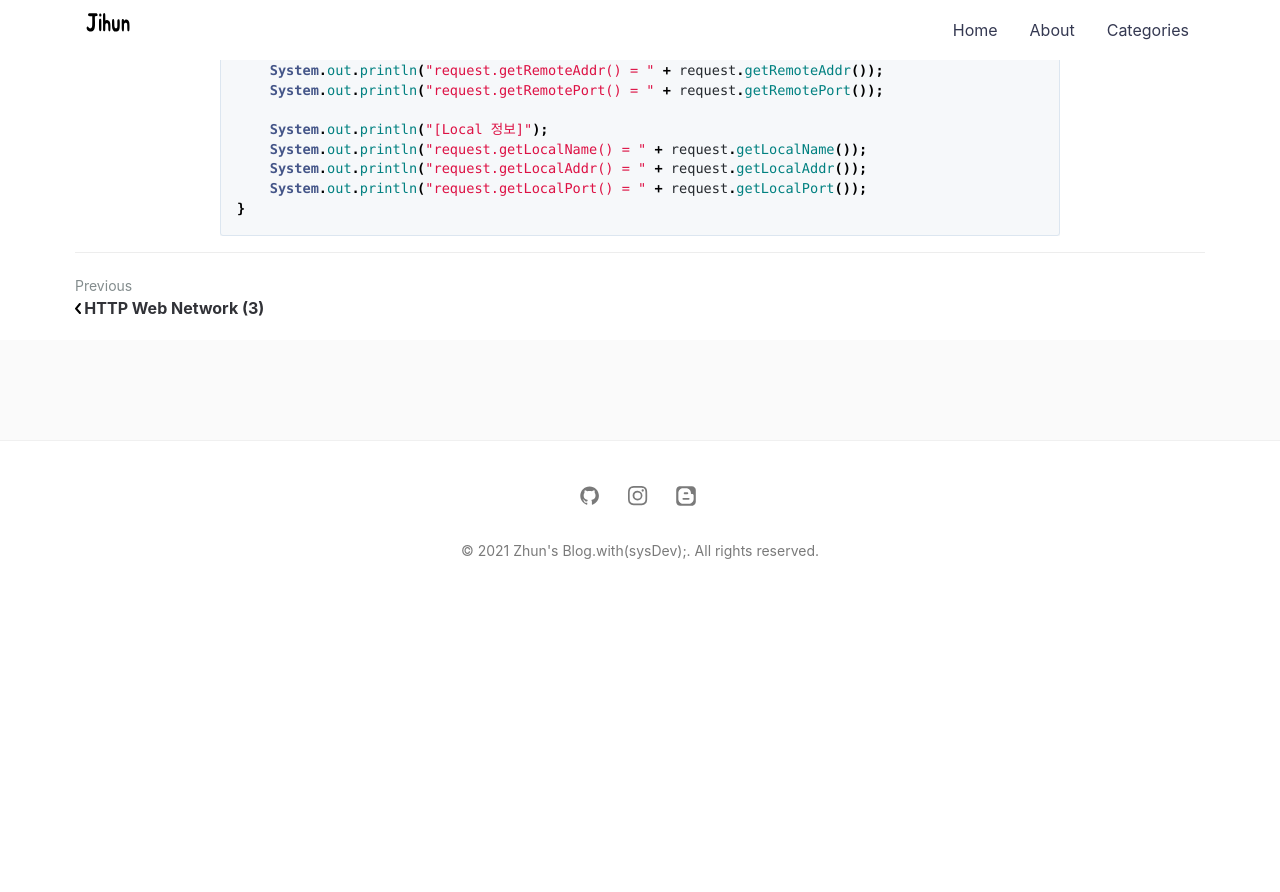
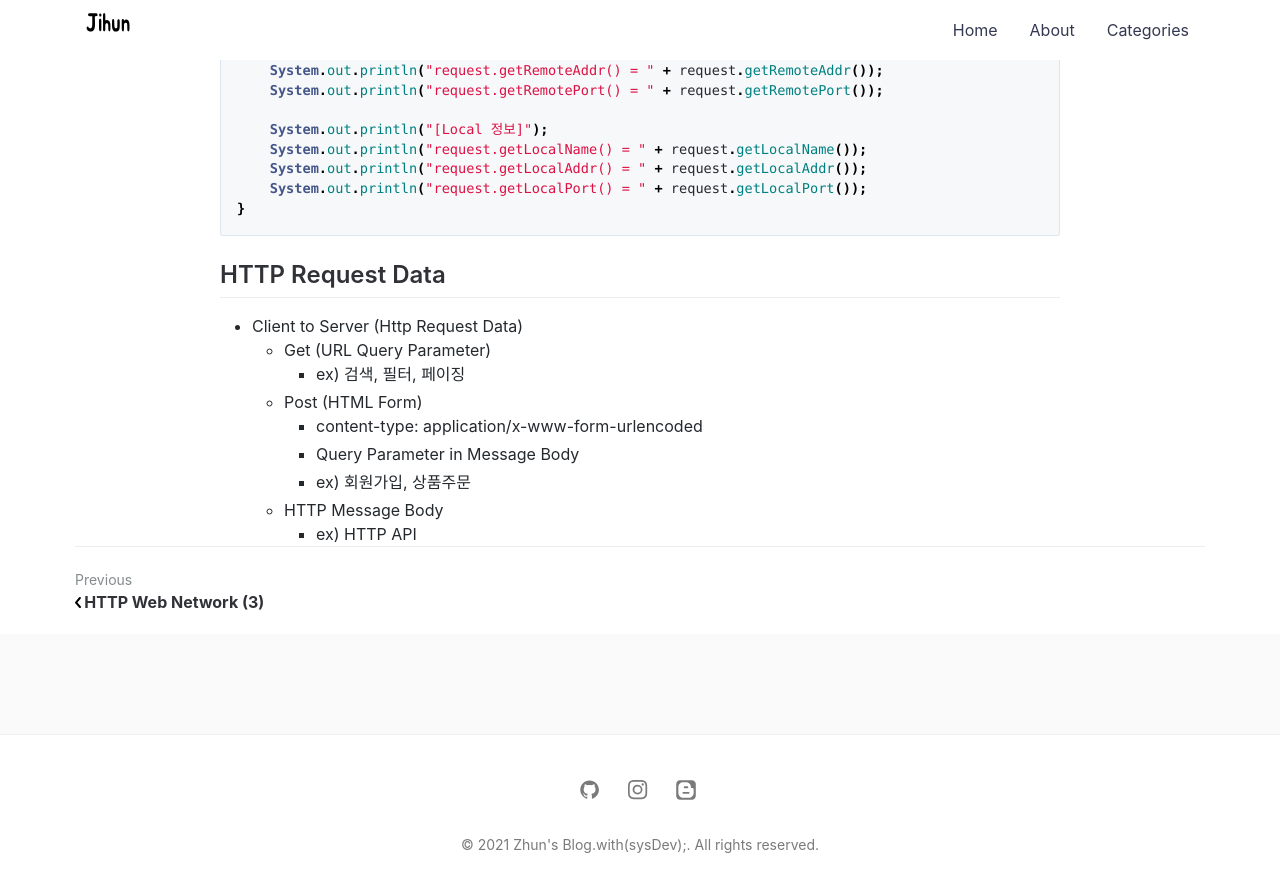
Before and after one commit to jihunparkme/jihunparkme.github.io, a Jekyll site: the page built from _posts/2021-07-26-Spring-MVC-Part1.md, in a window 1280 px wide and 900 px high, scrolled down 4832 px. Shown: the top 892 px of the window. Built offline with Jekyll 4.4.1, drawn with Linux system fonts in a browser that asks for light colours; comment, search, counter and statistics services are not loaded; before the commit the page ends 5438 px from its top, so only the background shows below that; some of the changed text lies outside the part shown.

Commit message:
[Servlet] HTTP Request Data - 개요

````diff
--- a/_posts/2021-07-26-Spring-MVC-Part1.md
+++ b/_posts/2021-07-26-Spring-MVC-Part1.md
@@ -195,3 +195,15 @@ private void printEtc(HttpServletRequest request) {
     System.out.println("request.getLocalPort() = " + request.getLocalPort());
 }
 ```
+
+## HTTP Request Data
+
+- Client to Server (Http Request Data)
+  - Get (URL Query Parameter)
+    - ex) 검색, 필터, 페이징
+  - Post (HTML Form)
+    - content-type: application/x-www-form-urlencoded
+    - Query Parameter in Message Body
+    - ex) 회원가입, 상품주문
+  - HTTP Message Body
+    - ex) HTTP API
````
